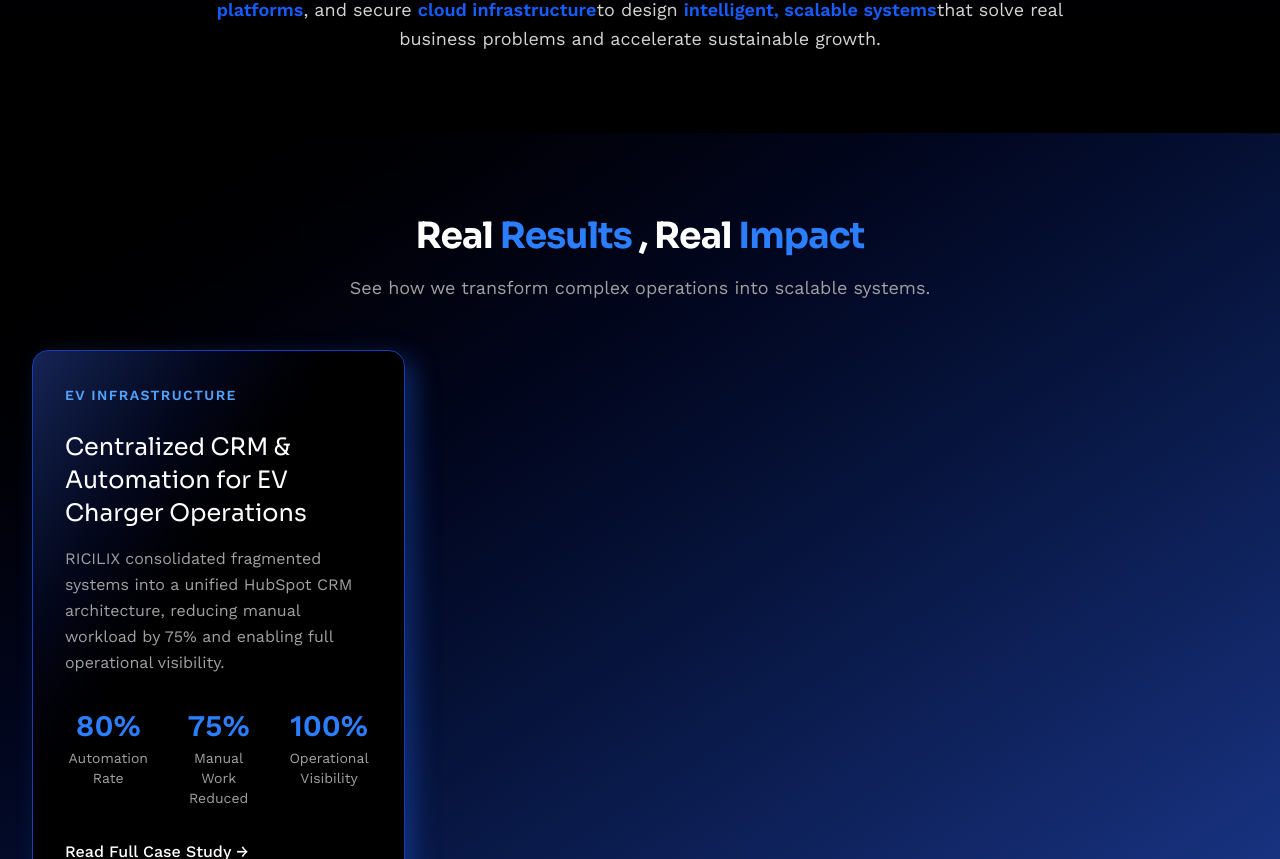
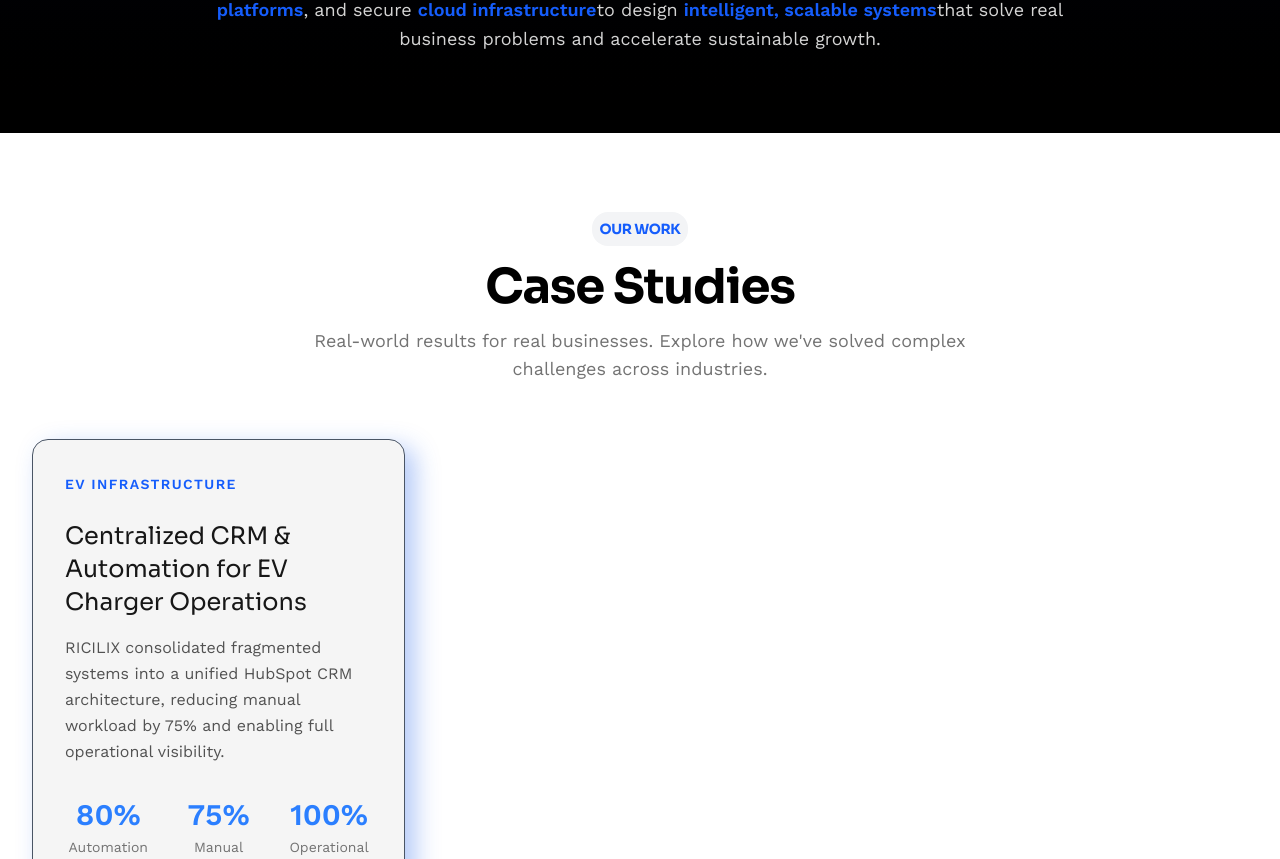
Before and after one commit to ricilixtech/ozgoat-webiste, a Next.js app: page / in a window 1280 px wide. Shown: the part 2575-3434 px from the top of the page. Built offline with nearby package versions, Linux system fonts and the light colour scheme.

Commit message:
case studies update

```diff
--- a/components/home/CaseStudyPreview.tsx
+++ b/components/home/CaseStudyPreview.tsx
@@ -2,21 +2,21 @@ import Link from "next/link";
 
 const CaseStudyPreview = () => {
   return (
-    <section className="py-16 md:py-20 bg-gradient-to-br from-black to-blue-900">
+    <section className="py-16 md:py-20 bg-white">
 
       <div className="max-w-7xl xl:max-w-[1400px] 2xl:max-w-[1600px] mx-auto px-4 sm:px-6 lg:px-8">
 
-        <div className="text-center mb-12">
-          <h2 className="font-heading leading-tight tracking-tight font-bold text-white text-3xl md:text-4xl mb-4">
-            Real <span className="text-blue-500">
-              Results
-            </span>{" "}, Real <span className="text-blue-500">
-              Impact
-            </span>{" "}
+      <div className="text-center mb-14">
+        <div
+            className="font-heading tracking-tight py-2 justify-between item-center text-center leading-tight text-sm text-neutral-400 font-bold mb-4"
+          ><a className="rounded-2xl px-2 py-2 bg-gray-100 text-blue-600">
+            OUR WORK</a>
+          </div>
+          <h2 className="font-heading font-bold tracking-tight text-4xl md:text-5xl text-black mb-4">
+          Case Studies
           </h2>
-
-          <p className="text-lg text-neutral-400">
-            See how we transform complex operations into scalable systems.
+          <p className="text-lg text-neutral-500 max-w-2xl mx-auto">
+          Real-world results for real businesses. Explore how we've solved complex challenges across industries.
           </p>
         </div>
 
@@ -24,25 +24,25 @@ const CaseStudyPreview = () => {
 
           {/* EV Case Study Card */}
           <div className="
-  bg-gradient-to-br from-blue-950 via-black to-black
+  bg-neutral-100
   p-8
   rounded-2xl
   shadow-[10px_8px_25px_rgba(37,99,235,0.35)]
   transition-all duration-300
-  border border-blue-800
+  border border-gray-600
 ">
 
             <div className="mb-6">
-              <span className="text-sm text-blue-400 font-semibold uppercase tracking-widest">
+              <span className="text-sm text-blue-600 font-semibold uppercase tracking-widest">
                 EV Infrastructure
               </span>
             </div>
 
-            <h3 className="font-heading text-2xl text-white mb-4 leading-snug">
+            <h3 className="font-heading text-2xl text-neutral-900 mb-4 leading-snug">
               Centralized CRM & Automation for EV Charger Operations
             </h3>
 
-            <p className="text-neutral-400 mb-8 leading-relaxed">
+            <p className="text-neutral-600 mb-8 leading-relaxed">
               RICILIX consolidated fragmented systems into a unified HubSpot CRM architecture,
               reducing manual workload by 75% and enabling full operational visibility.
             </p>
@@ -52,17 +52,17 @@ const CaseStudyPreview = () => {
 
               <div>
                 <p className="text-3xl md:text-3xl font-bold text-blue-500">80%</p>
-                <p className="text-xs md:text-sm text-neutral-400 mt-1">Automation Rate</p>
+                <p className="text-xs md:text-sm text-neutral-500 mt-1">Automation Rate</p>
               </div>
 
               <div>
                 <p className="text-3xl md:text-3xl font-bold text-blue-500">75%</p>
-                <p className="text-xs md:text-sm text-neutral-400 mt-1">Manual Work Reduced</p>
+                <p className="text-xs md:text-sm text-neutral-500 mt-1">Manual Work Reduced</p>
               </div>
 
               <div>
                 <p className="text-3xl md:text-3xl font-bold text-blue-500">100%</p>
-                <p className="text-xs md:text-sm text-neutral-400 mt-1">Operational Visibility</p>
+                <p className="text-xs md:text-sm text-neutral-500 mt-1">Operational Visibility</p>
               </div>
 
             </div>
--- a/components/home/TrustSection.tsx
+++ b/components/home/TrustSection.tsx
@@ -61,12 +61,16 @@ const TrustSection = () => {
 
         {/* Heading */}
         <div className="text-center mb-14">
+        <div
+            className="font-heading tracking-tight py-2 justify-between item-center text-center leading-tight text-sm text-neutral-400 font-bold mb-4"
+          ><a className="rounded-2xl px-2 py-2 bg-blue-950">
+            WHAT CLIENTs SAY</a>
+          </div>
           <h2 className="font-heading font-bold tracking-tight text-4xl md:text-5xl text-white mb-4">
-            Trusted by{" "}
-            <span className="text-blue-500">Aussie Businesses</span>
+          Glowing Reviews
           </h2>
           <p className="text-lg text-neutral-400 max-w-2xl mx-auto">
-            Join companies that transformed operations with Ricilix.
+          Big or small, every project receives the same level of experience, structure and commitment and our reviews reflect that..
           </p>
         </div>
 
@@ -93,10 +97,10 @@ const TrustSection = () => {
                 lg:min-w-[420px]
                 xl:min-w-[480px]
 
-                bg-gradient-to-br from-blue-950 via-black to-black
+                bg-gray-800
                 p-8
                 rounded-2xl
-                border border-blue-800
+                border border-gray-800
 
                 shadow-[8px_8px_30px_rgba(37,99,235,0.25)]
                 hover:shadow-[14px_14px_50px_rgba(37,99,235,0.45)]
```
